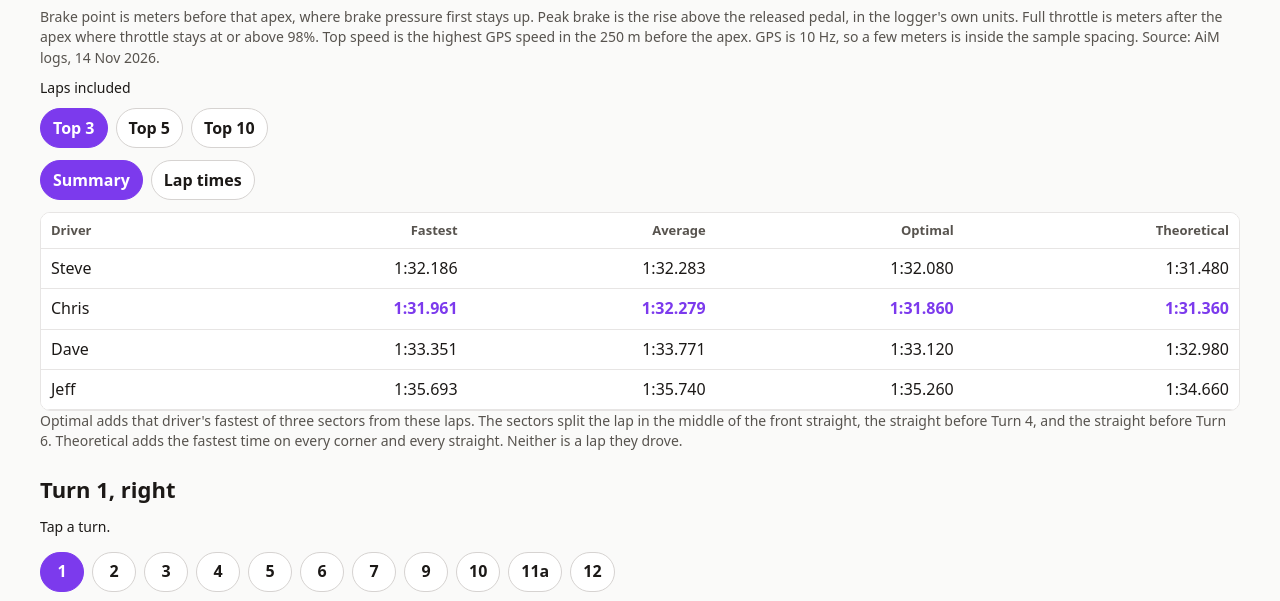
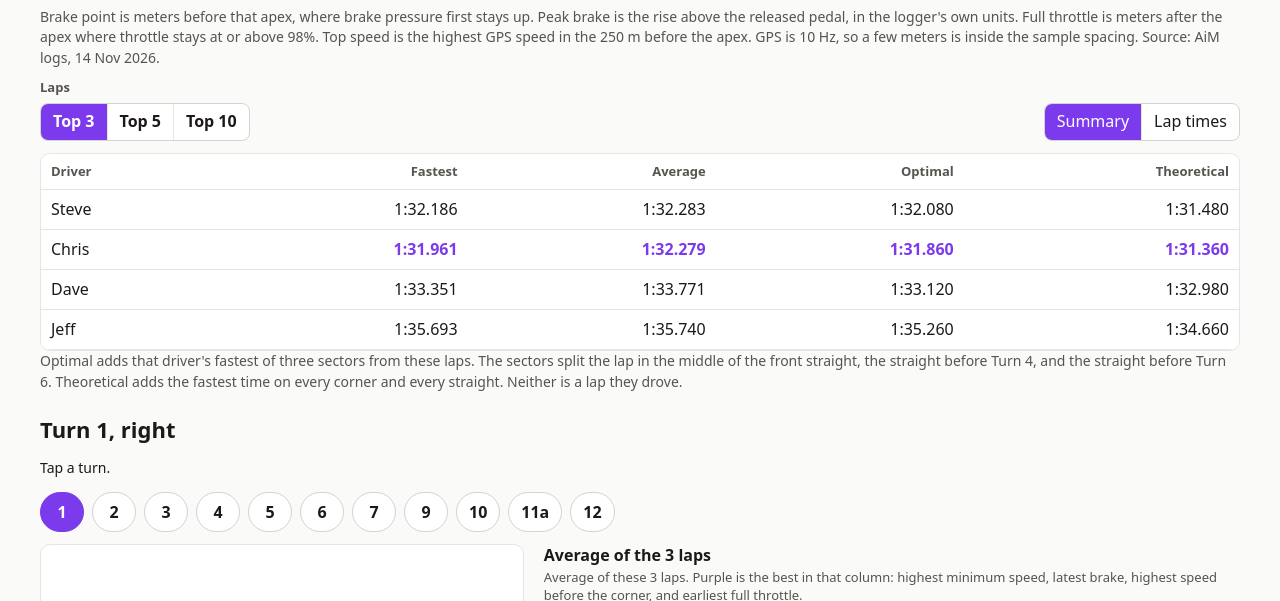
Before and after one commit to crbraun/xrk-race-analysis, a plain HTML site: page docs/index.html in a window 1280 px wide. Shown: the part 144-745 px from the top of the page. Drawn offline with Linux system fonts and the light colour scheme.

Commit message:
Put the lap count and table switch on one bar.
Co-authored-by: Cursor <cursoragent@cursor.com>

```diff
--- a/docs/index.html
+++ b/docs/index.html
@@ -37,6 +37,14 @@
   th { font-size: 13px; color: var(--muted); font-weight: 600; }
   .scroll { overflow-x: auto; border: 1px solid var(--line); border-radius: 10px; background: white; }
   .best { color: var(--purple); font-weight: 700; }
+  .bar { display: flex; flex-wrap: wrap; align-items: flex-end; justify-content: space-between; gap: 12px; margin: 4px 0 12px; }
+  .group { display: flex; flex-direction: column; align-items: flex-start; gap: 6px; }
+  .bar .name { color: var(--muted); font-size: 13px; font-weight: 600; }
+  .seg { display: inline-flex; border: 1px solid #d6d3d1; border-radius: 8px; overflow: hidden; background: white; }
+  .seg button { border: 0; border-right: 1px solid var(--line); background: transparent; color: var(--ink); font: inherit; font-weight: 600; padding: 6px 12px; min-height: 36px; cursor: pointer; }
+  .seg button:last-child { border-right: 0; }
+  .seg button.on { background: var(--purple); color: white; }
+  .seg.quiet button { font-weight: 500; }
   .pills { display: flex; flex-wrap: wrap; gap: 8px; margin: 8px 0 12px; }
   button.pill { border: 1px solid #d6d3d1; background: white; color: var(--ink); border-radius: 999px; min-width: 44px; min-height: 40px; padding: 6px 12px; font: inherit; font-weight: 600; cursor: pointer; }
   button.pill.on { background: var(--purple); border-color: var(--purple); color: white; }
@@ -49,15 +57,19 @@
   <h1>AER NJMP Thunderbolt Driver Analysis</h1>
   <p class="muted">Each driver's fastest clean laps from the AER weekend at Thunderbolt. Qualifying did not make this list, so every lap is from the 14-hour. This is the layout with no Turn 3 chicane. The GPS racing line is 2.15 mi. Turn 8 is the right-hand sweeper between 7 and 9, taken while accelerating, so it has no slow point of its own. 11b is the left between 11a and 12 and is the same. The shared apex is the slow point of that turn.</p>
   <p class="muted small">Brake point is meters before that apex, where brake pressure first stays up. Peak brake is the rise above the released pedal, in the logger's own units. Full throttle is meters after the apex where throttle stays at or above 98%. Top speed is the highest GPS speed in the 250 m before the apex. GPS is 10 Hz, so a few meters is inside the sample spacing. Source: AiM logs, 14 Nov 2026.</p>
-  <p class="small">Laps included</p>
-  <div class="pills" id="depth">
-    <button class="pill on" type="button" data-n="3">Top 3</button>
-    <button class="pill" type="button" data-n="5">Top 5</button>
-    <button class="pill" type="button" data-n="10">Top 10</button>
-  </div>
-  <div class="pills" id="lap-view">
-    <button class="pill on" type="button" data-view="summary">Summary</button>
-    <button class="pill" type="button" data-view="laps">Lap times</button>
+  <div class="bar">
+    <div class="group">
+      <span class="name">Laps</span>
+      <div class="seg" id="depth" role="group" aria-label="Laps included">
+        <button class="on" type="button" data-n="3">Top 3</button>
+        <button type="button" data-n="5">Top 5</button>
+        <button type="button" data-n="10">Top 10</button>
+      </div>
+    </div>
+    <div class="seg quiet" id="lap-view" role="group" aria-label="Table">
+      <button class="on" type="button" data-view="summary">Summary</button>
+      <button type="button" data-view="laps">Lap times</button>
+    </div>
   </div>
   <div class="scroll" id="laps"></div>
   <p class="muted small" id="stints" hidden></p>
```
